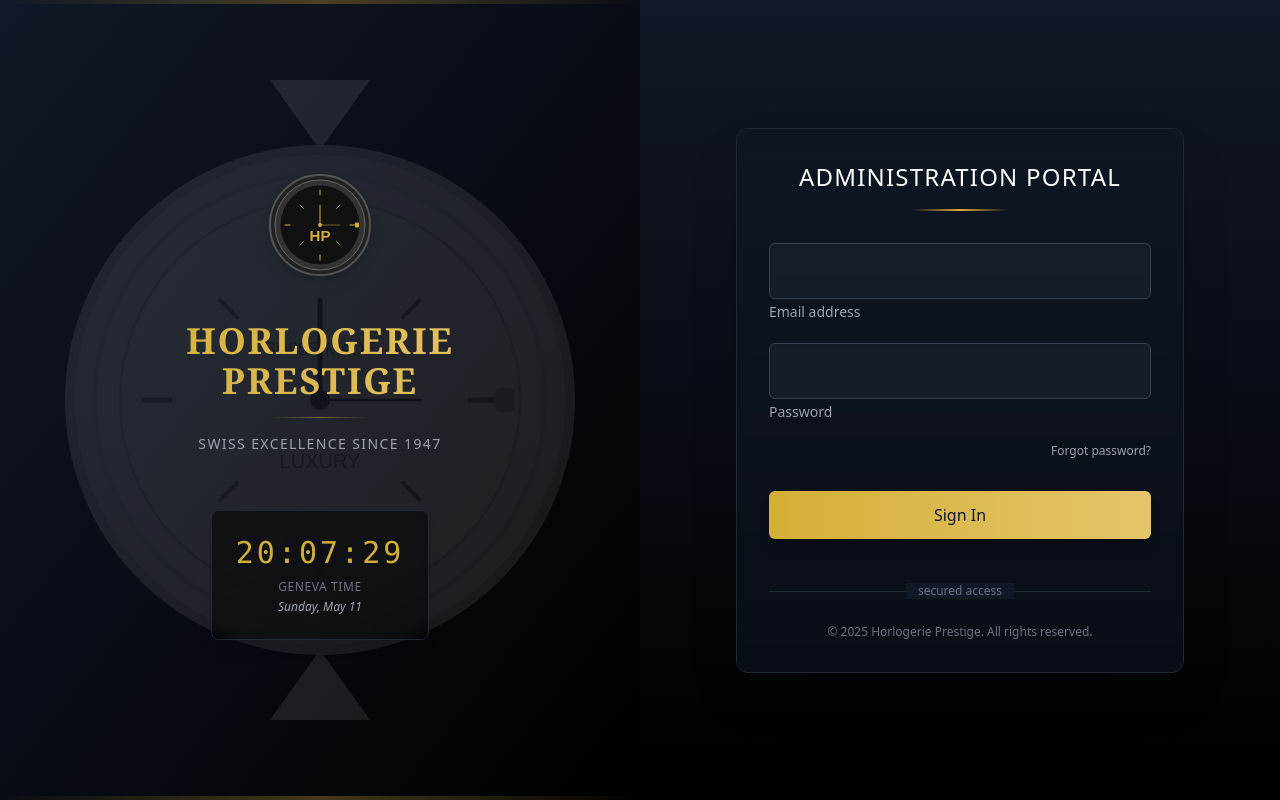
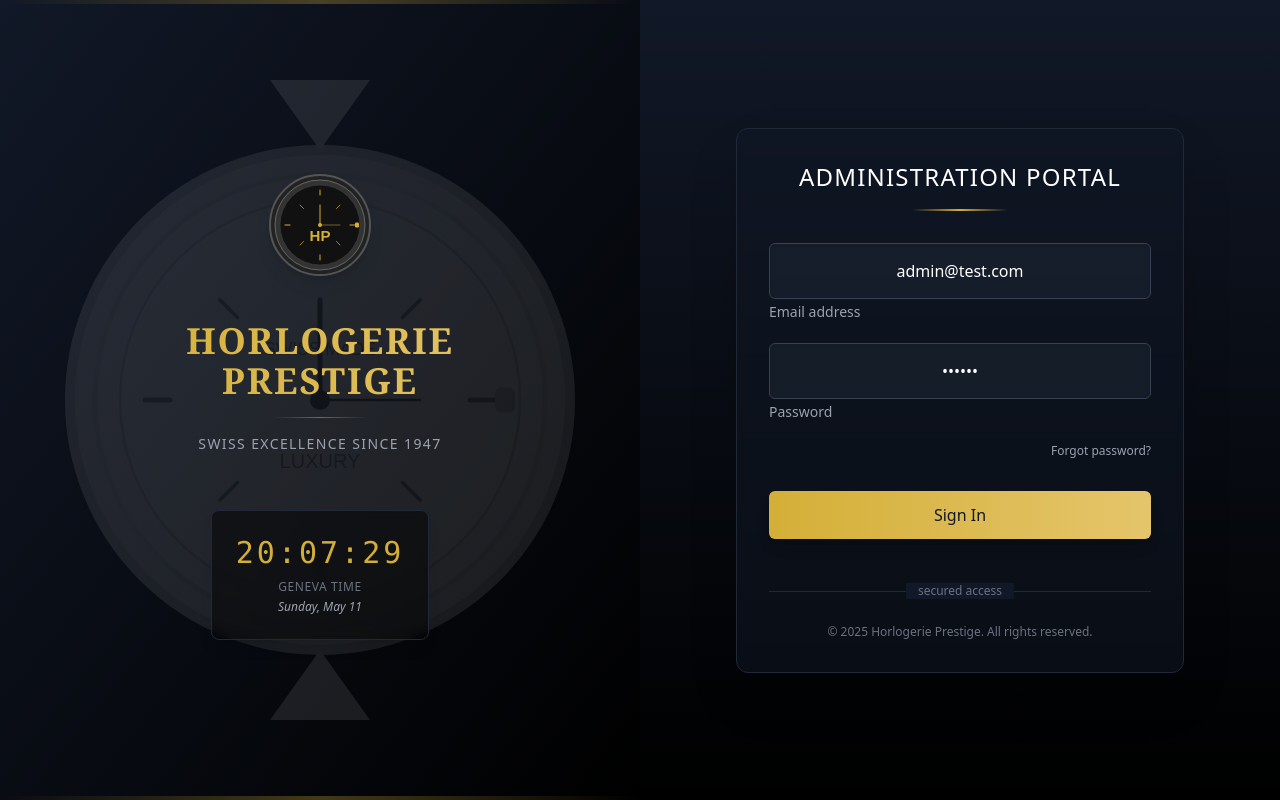
Before and after one commit to TheoHeija/Horlogerie-Prestige, a React (Create React App) app: page /login in a window 1280 px wide. Built offline with nearby package versions, Linux system fonts and the light colour scheme.

Commit message:
Fix login issue by pre-filling admin credentials

```diff
--- a/src/pages/Login.js
+++ b/src/pages/Login.js
@@ -9,8 +9,8 @@
  * Provides login form with email and password fields
  */
 const Login = () => {
-    const [email, setEmail] = useState('');
-    const [password, setPassword] = useState('');
+    const [email, setEmail] = useState('admin@test.com');
+    const [password, setPassword] = useState('123123');
     const [isLoading, setIsLoading] = useState(false);
     const [error, setError] = useState(null);
     const [currentTime, setCurrentTime] = useState(new Date());
@@ -180,7 +180,6 @@
                                 onChange={(e) => setEmail(e.target.value)}
                                 className="form-input-luxury w-full h-14 px-4 py-2 bg-gray-800/50 border border-gray-700 text-white focus:ring-[#d4af37]/30 focus:border-[#d4af37] rounded-md shadow-inner text-center"
                                 placeholder=" "
-                                defaultValue="admin@test.com"
                             />
                             <label htmlFor="email" className="text-gray-400 text-sm">
                                 Email address
@@ -198,7 +197,6 @@
                                 onChange={(e) => setPassword(e.target.value)}
                                 className="form-input-luxury w-full h-14 px-4 py-2 bg-gray-800/50 border border-gray-700 text-white focus:ring-[#d4af37]/30 focus:border-[#d4af37] rounded-md shadow-inner text-center"
                                 placeholder=" "
-                                defaultValue="123123"
                             />
                             <label htmlFor="password" className="text-gray-400 text-sm">
                                 Password
```
